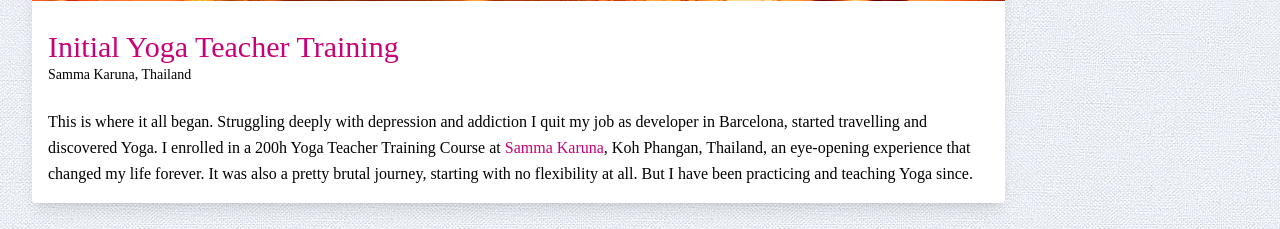
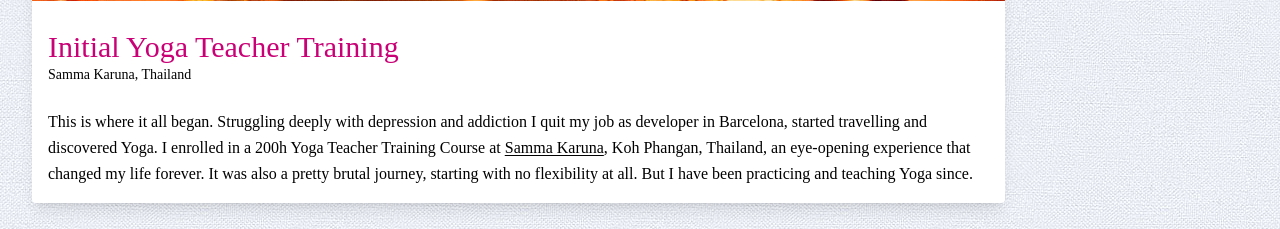
Before and after one commit to Existenziell/yoga.christof.digital, a Next.js app: page /timeline in a window 1280 px wide. Shown: the part 1100-1329 px from the top of the page. Built offline with nearby package versions, Linux system fonts and the light colour scheme; a web font is replaced by a local one.

Commit message:
Better links

```diff
--- a/components/Timeline.js
+++ b/components/Timeline.js
@@ -44,7 +44,7 @@ const Timeline = () => {
                 <div className='p-4'>
                   <h3 className='text-3xl mt-3 text-brand'>{name}</h3>
                   <h4 className='text-sm mb-6'>{subname}</h4>
-                  <p dangerouslySetInnerHTML={{ __html: description }} className=' leading-relaxed'></p>
+                  <p dangerouslySetInnerHTML={{ __html: description }} className='leading-relaxed'></p>
                 </div>
               </li>
             )
--- a/pages/index.js
+++ b/pages/index.js
@@ -7,7 +7,7 @@ export default function Index() {
       <header className='flex items-center justify-center h-screen sm:bg-fixed bg-center bg-cover bg-parallax-1'>
         <a href='#anchor' aria-label='Scroll down'>
           <h1 className='p-5 text-2xl text-white bg-brand bg-opacity-50 dark:bg-brand-dark rounded'>
-            Hi, I am Christof.
+            I am Christof.
           </h1>
         </a>
       </header>
--- a/styles/globals.css
+++ b/styles/globals.css
@@ -44,11 +44,11 @@ html, body {
 }
 
 .link {
-  @apply text-brand outline-none;
+  @apply underline underline-offset-2 outline-none;
 }
 
 .link:hover {
-  @apply text-brand underline;
+  @apply no-underline bg-brand rounded transition-all duration-500 text-white px-1;
 }
 
 /* ==========================================================================
@@ -96,18 +96,6 @@ input[type='radio']:checked:after {
   outline: 2px solid #666;
 }
 
-/* ==========================================================================
-	Timeline
-	========================================================================== */
-
-.timeline a {
-  color: var(--color-brand);
-}
-
-.timeline a:hover {
-  text-decoration: underline;
-}
-
 
 /* ==========================================================================
 	Mapbox overrides
```
